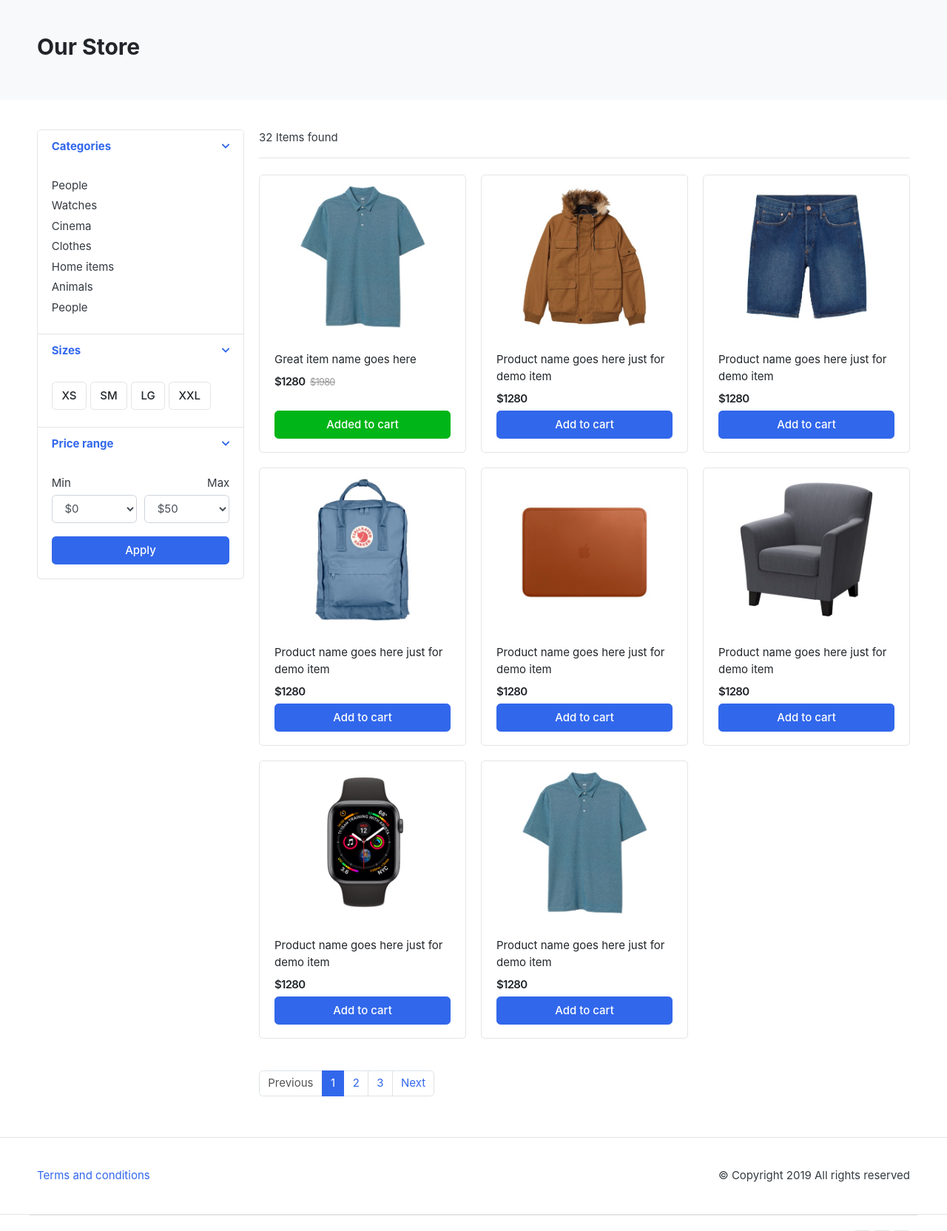
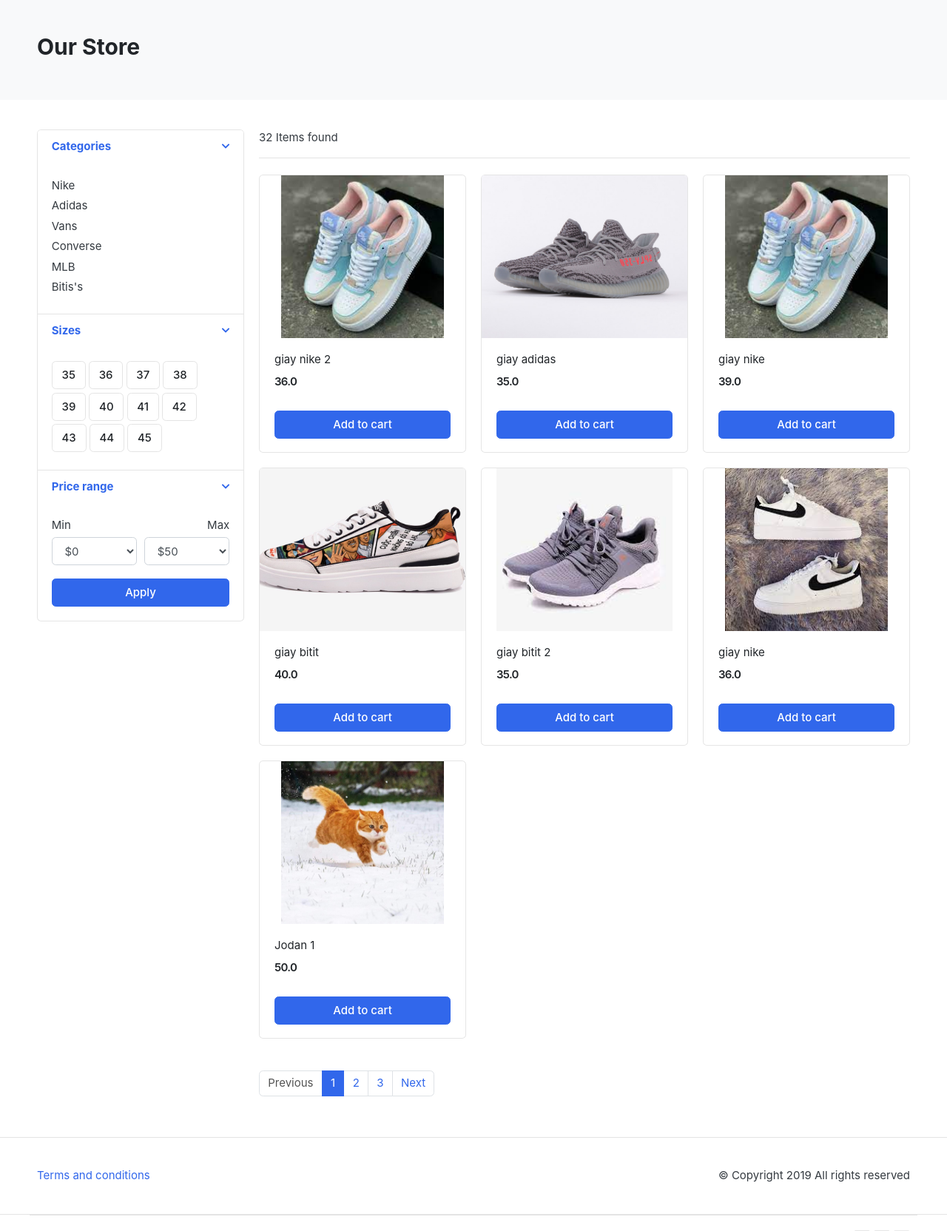
Before and after one commit to NoahSavant/WalkToFutureProject, a Django app: page /store/ in a window 1280 px wide. Shown: the part 127-1791 px from the top of the page at 74% size. Run offline with Django 4.2, Linux system fonts and the light colour scheme; data comes from the database, SQL or seed files in the repository; both versions use the stored data as it was after the commit; some libraries are stand-ins or nearby versions; some web fonts are replaced.

Commit message:
store update

```diff
--- a/FootWearStore/store/templates/store/store.html
+++ b/FootWearStore/store/templates/store/store.html
@@ -31,13 +31,12 @@
 			<div class="card-body">
 
 				<ul class="list-menu">
-				<li><a href="#">People  </a></li>
-				<li><a href="#">Watches </a></li>
-				<li><a href="#">Cinema  </a></li>
-				<li><a href="#">Clothes  </a></li>
-				<li><a href="#">Home items </a></li>
-				<li><a href="#">Animals</a></li>
-				<li><a href="#">People </a></li>
+				<li><a href="#">Nike  </a></li>
+				<li><a href="#">Adidas </a></li>
+				<li><a href="#">Vans  </a></li>
+				<li><a href="#">Converse  </a></li>
+				<li><a href="#">MLB </a></li>
+				<li><a href="#">Bitis's</a></li>
 				</ul>
 
 			</div> <!-- card-body.// -->
@@ -54,23 +53,52 @@
 			<div class="card-body">
 			  <label class="checkbox-btn">
 			    <input type="checkbox">
-			    <span class="btn btn-light"> XS </span>
+			    <span class="btn btn-light"> 35 </span>
 			  </label>
 
 			  <label class="checkbox-btn">
 			    <input type="checkbox">
-			    <span class="btn btn-light"> SM </span>
+			    <span class="btn btn-light"> 36 </span>
 			  </label>
 
 			  <label class="checkbox-btn">
 			    <input type="checkbox">
-			    <span class="btn btn-light"> LG </span>
+			    <span class="btn btn-light"> 37 </span>
 			  </label>
 
 			  <label class="checkbox-btn">
 			    <input type="checkbox">
-			    <span class="btn btn-light"> XXL </span>
+			    <span class="btn btn-light"> 38 </span>
 			  </label>
+			  <label class="checkbox-btn">
+			    <input type="checkbox">
+			    <span class="btn btn-light"> 39 </span>
+			  </label>
+			  <label class="checkbox-btn">
+			    <input type="checkbox">
+			    <span class="btn btn-light"> 40 </span>
+			  </label>
+			  <label class="checkbox-btn">
+			    <input type="checkbox">
+			    <span class="btn btn-light"> 41 </span>
+			  </label>
+			  <label class="checkbox-btn">
+			    <input type="checkbox">
+			    <span class="btn btn-light"> 42 </span>
+			  </label>
+			  <label class="checkbox-btn">
+			    <input type="checkbox">
+			    <span class="btn btn-light"> 43 </span>
+			  </label>
+			  <label class="checkbox-btn">
+			    <input type="checkbox">
+			    <span class="btn btn-light"> 44 </span>
+			  </label>
+			  <label class="checkbox-btn">
+			    <input type="checkbox">
+			    <span class="btn btn-light"> 45 </span>
+			  </label>
+
 		</div><!-- card-body.// -->
 		</div>
 	</article> <!-- filter-group .// -->
@@ -130,151 +158,25 @@
 </header><!-- sect-heading -->
 
 <div class="row">
+{% for  pro in product %}
 	<div class="col-md-4">
 		<figure class="card card-product-grid">
 			<div class="img-wrap">
-
-				<img src="images/items/1.jpg">
+				<img src="{{pro.image.url}}">
 
 			</div> <!-- img-wrap.// -->
 			<figcaption class="info-wrap">
 				<div class="fix-height">
-					<a href="./product-detail.html" class="title">Great item name goes here</a>
+					<a href="./product-detail.html" class="title">{{pro.name}}</a>
 					<div class="price-wrap mt-2">
-						<span class="price">$1280</span>
-						<del class="price-old">$1980</del>
-					</div> <!-- price-wrap.// -->
-				</div>
-				<a href="#" class="btn btn-block btn-success">Added to cart </a>
-			</figcaption>
-		</figure>
-	</div> <!-- col.// -->
-
-	<div class="col-md-4">
-		<figure class="card card-product-grid">
-			<div class="img-wrap">
-				<img src="images/items/2.jpg">
-
-			</div> <!-- img-wrap.// -->
-			<figcaption class="info-wrap">
-				<div class="fix-height">
-					<a href="./product-detail.html" class="title">Product name goes here just for demo item</a>
-					<div class="price-wrap mt-2">
-						<span class="price">$1280</span>
+						<span class="price">{{pro.price}}</span>
 					</div> <!-- price-wrap.// -->
 				</div>
 				<a href="#" class="btn btn-block btn-primary">Add to cart </a>
 			</figcaption>
 		</figure>
 	</div> <!-- col.// -->
-
-	<div class="col-md-4">
-		<figure class="card card-product-grid">
-			<div class="img-wrap">
-				<img src="images/items/3.jpg">
-
-			</div> <!-- img-wrap.// -->
-			<figcaption class="info-wrap">
-				<div class="fix-height">
-					<a href="./product-detail.html" class="title">Product name goes here just for demo item</a>
-					<div class="price-wrap mt-2">
-						<span class="price">$1280</span>
-					</div> <!-- price-wrap.// -->
-				</div>
-				<a href="#" class="btn btn-block btn-primary">Add to cart </a>
-			</figcaption>
-		</figure>
-	</div> <!-- col.// -->
-
-	<div class="col-md-4">
-		<figure class="card card-product-grid">
-			<div class="img-wrap">
-				<img src="images/items/4.jpg">
-
-			</div> <!-- img-wrap.// -->
-			<figcaption class="info-wrap">
-				<div class="fix-height">
-					<a href="./product-detail.html" class="title">Product name goes here just for demo item</a>
-					<div class="price-wrap mt-2">
-						<span class="price">$1280</span>
-					</div> <!-- price-wrap.// -->
-				</div>
-				<a href="#" class="btn btn-block btn-primary">Add to cart </a>
-			</figcaption>
-		</figure>
-	</div> <!-- col.// -->
-
-	<div class="col-md-4">
-		<figure class="card card-product-grid">
-			<div class="img-wrap">
-				<img src="images/items/5.jpg">
-
-			</div> <!-- img-wrap.// -->
-			<figcaption class="info-wrap">
-				<div class="fix-height">
-					<a href="./product-detail.html" class="title">Product name goes here just for demo item</a>
-					<div class="price-wrap mt-2">
-						<span class="price">$1280</span>
-					</div> <!-- price-wrap.// -->
-				</div>
-				<a href="#" class="btn btn-block btn-primary">Add to cart </a>
-			</figcaption>
-		</figure>
-	</div> <!-- col.// -->
-
-	<div class="col-md-4">
-		<figure class="card card-product-grid">
-			<div class="img-wrap">
-				<img src="images/items/6.jpg">
-
-			</div> <!-- img-wrap.// -->
-			<figcaption class="info-wrap">
-				<div class="fix-height">
-					<a href="./product-detail.html" class="title">Product name goes here just for demo item</a>
-					<div class="price-wrap mt-2">
-						<span class="price">$1280</span>
-					</div> <!-- price-wrap.// -->
-				</div>
-				<a href="#" class="btn btn-block btn-primary">Add to cart </a>
-			</figcaption>
-		</figure>
-	</div> <!-- col.// -->
-
-	<div class="col-md-4">
-		<figure class="card card-product-grid">
-			<div class="img-wrap">
-				<img src="images/items/7.jpg">
-
-			</div> <!-- img-wrap.// -->
-			<figcaption class="info-wrap">
-				<div class="fix-height">
-					<a href="./product-detail.html" class="title">Product name goes here just for demo item</a>
-					<div class="price-wrap mt-2">
-						<span class="price">$1280</span>
-					</div> <!-- price-wrap.// -->
-				</div>
-				<a href="#" class="btn btn-block btn-primary">Add to cart </a>
-			</figcaption>
-		</figure>
-	</div> <!-- col.// -->
-
-	<div class="col-md-4">
-		<figure class="card card-product-grid">
-			<div class="img-wrap">
-				<img src="images/items/1.jpg">
-
-			</div> <!-- img-wrap.// -->
-			<figcaption class="info-wrap">
-				<div class="fix-height">
-					<a href="./product-detail.html" class="title">Product name goes here just for demo item</a>
-					<div class="price-wrap mt-2">
-						<span class="price">$1280</span>
-					</div> <!-- price-wrap.// -->
-				</div>
-				<a href="#" class="btn btn-block btn-primary">Add to cart </a>
-			</figcaption>
-		</figure>
-	</div> <!-- col.// -->
+{% endfor %}
 </div> <!-- row end.// -->
 
 
--- a/FootWearStore/store/views.py
+++ b/FootWearStore/store/views.py
@@ -96,7 +96,8 @@ def cart(request):
     return render(request,'store/cart.html',context)
 
 def store(request):
-    return render(request,'store/store.html')
+    products = models.Product.objects.all()
+    return render(request,'store/store.html',{'product': products})
 
 @login_required(login_url='login')
 def place_order(request):
```
Also changed, not shown: FootWearStore/db.sqlite3, FootWearStore/uploads/images/269899386_3026339894294592_942687851466538547_n_vyNDG2Q.jpg (added).
